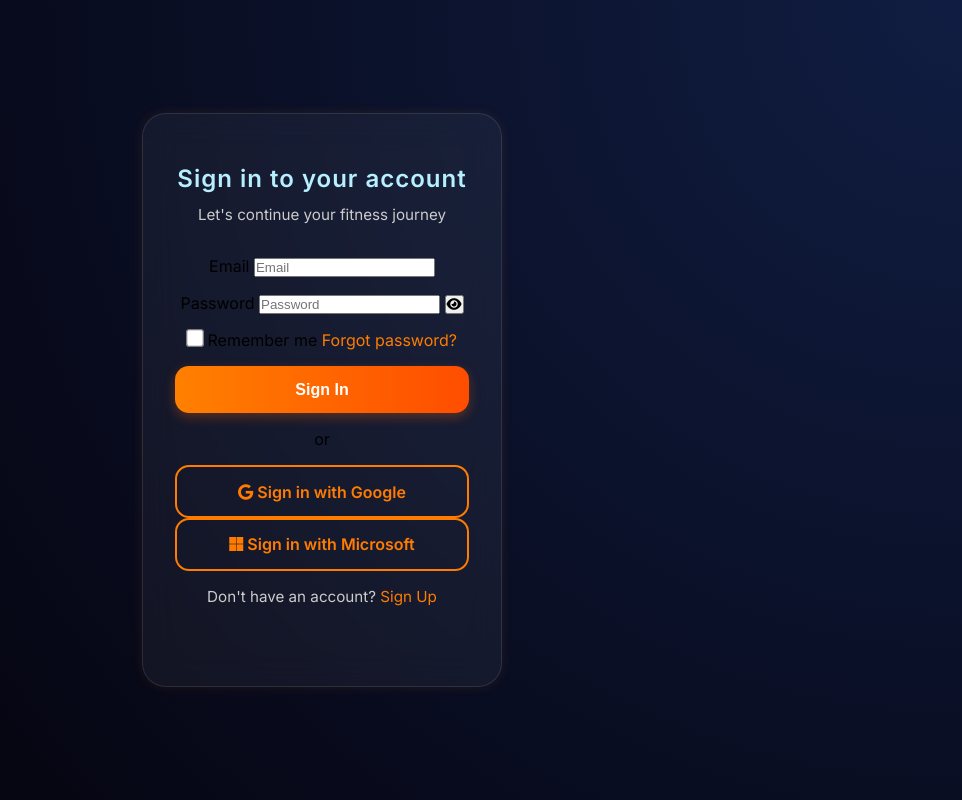
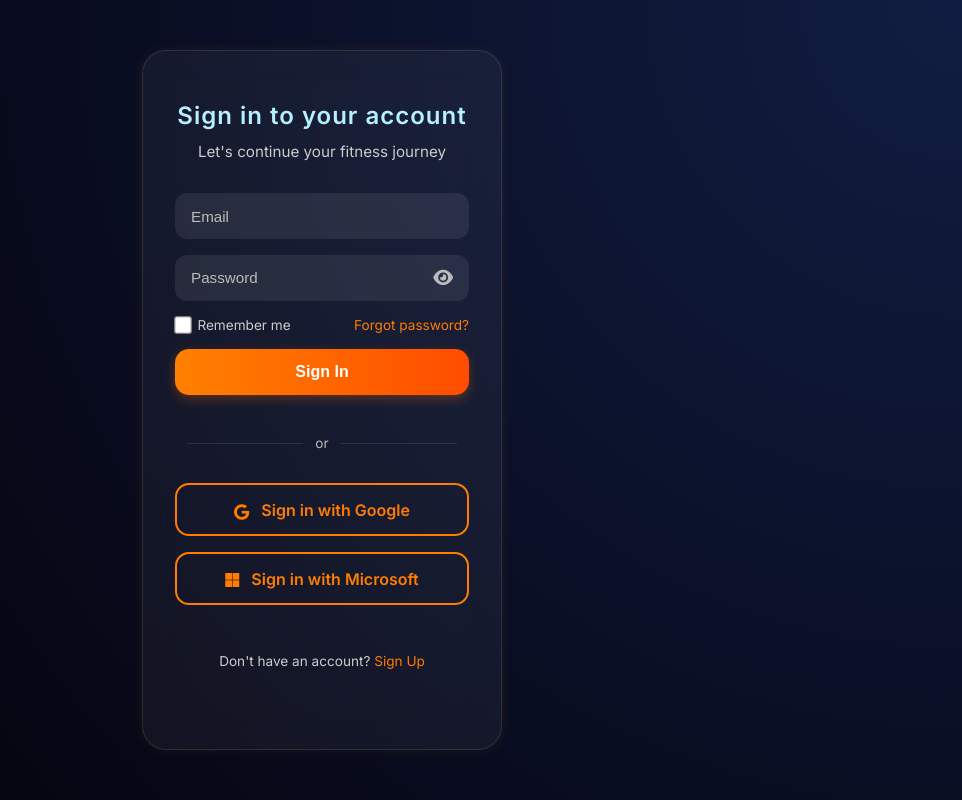
Before and after one commit to Jordan-ar/smart-life-manager, a Flask app: template templates/signin.html in a window 1280 px wide. Shown: the whole page, without its empty margins (318-1280 px from the left). Run offline with Flask 3, Linux system fonts and the light colour scheme; the template is opened without the code that fills it, so the values that code supplies are empty.

Commit message:
Update for classes and comments

```diff
--- a/templates/signin.html
+++ b/templates/signin.html
@@ -5,52 +5,57 @@
 		<meta name="viewport" content="width=device-width, initial-scale=1.0">
 		<title>Sign In | Smart Fitness Planner</title>
 		<link rel="stylesheet" href="/static/style.css">
+		<!-- Font Awesome for icons -->
 		<link rel="stylesheet" href="https://cdnjs.cloudflare.com/ajax/libs/font-awesome/6.5.0/css/all.min.css">
 		<script src="/static/script.js" defer></script>
 	</head>
 
 	<body>
+		<!-- Main container-->
 		<div class="welcome-container">
 			<div class="welcome-card">
 				<h1>Sign in to your account</h1>
 				<p>Let's continue your fitness journey</p>
+				<!-- Sign In Form -->
+				<form>
+					<!-- Email and Password Fields -->
+					<div>
+						<label for="email" class="sr-only">Email</label>
+						<input type="email" class="form-input" placeholder="Email" required>
+					</div>
 
-				<form>
-					<div>
-						<label for="email">Email</label>
-						<input type="email" placeholder="Email" required>
-					</div>
-					<div>
-						<label for="password">Password</label>
-						<input type="password" placeholder="Password" required>
-						<button type="button">
+					<div class="password-group">
+						<label for="password" class="sr-only">Password</label>
+						<input type="password" class="form-input" placeholder="Password" required>
+						<!-- Toggle Password Visibility -->
+						<button type="button" class="toggle-password" aria-label="Toggle password visibility">
 							<i class="fa-solid fa-eye"></i>
 						</button>
 					</div>
 
-					<div>
-						<label>
+					<!-- Remember Me and Forgot Password Links -->
+					<div class="form-options">
+						<label class="remember-me">
 							<input type="checkbox"> Remember me
 						</label>
 						<a href="#">Forgot password?</a>
 					</div>
 
+					<!-- Sign In Button and Social Sign In Options -->
 					<button type="submit" class="btn primary">Sign In</button>
-
-					<div>
+					<div class="divider">
 						<span>or</span>
 					</div>
-
-					<div>
+					<div class="buttons">
 						<a href="#" class="btn secondary">
-							<i class="fab fa-google"></i> Sign in with Google
+							<i class="fab fa-google icon"></i> Sign in with Google
 						</a>
 						<a href="#" class="btn secondary">
-							<i class="fab fa-microsoft"></i> Sign in with Microsoft
+							<i class="fab fa-microsoft icon"></i> Sign in with Microsoft
 						</a>
 					</div>
-
-					<p>
+					<!-- Bottom Text for Sign Up Link -->
+					<p class="bottom-text">
 						Don't have an account?
 						<a href="#">Sign Up</a>
 					</p>
```
